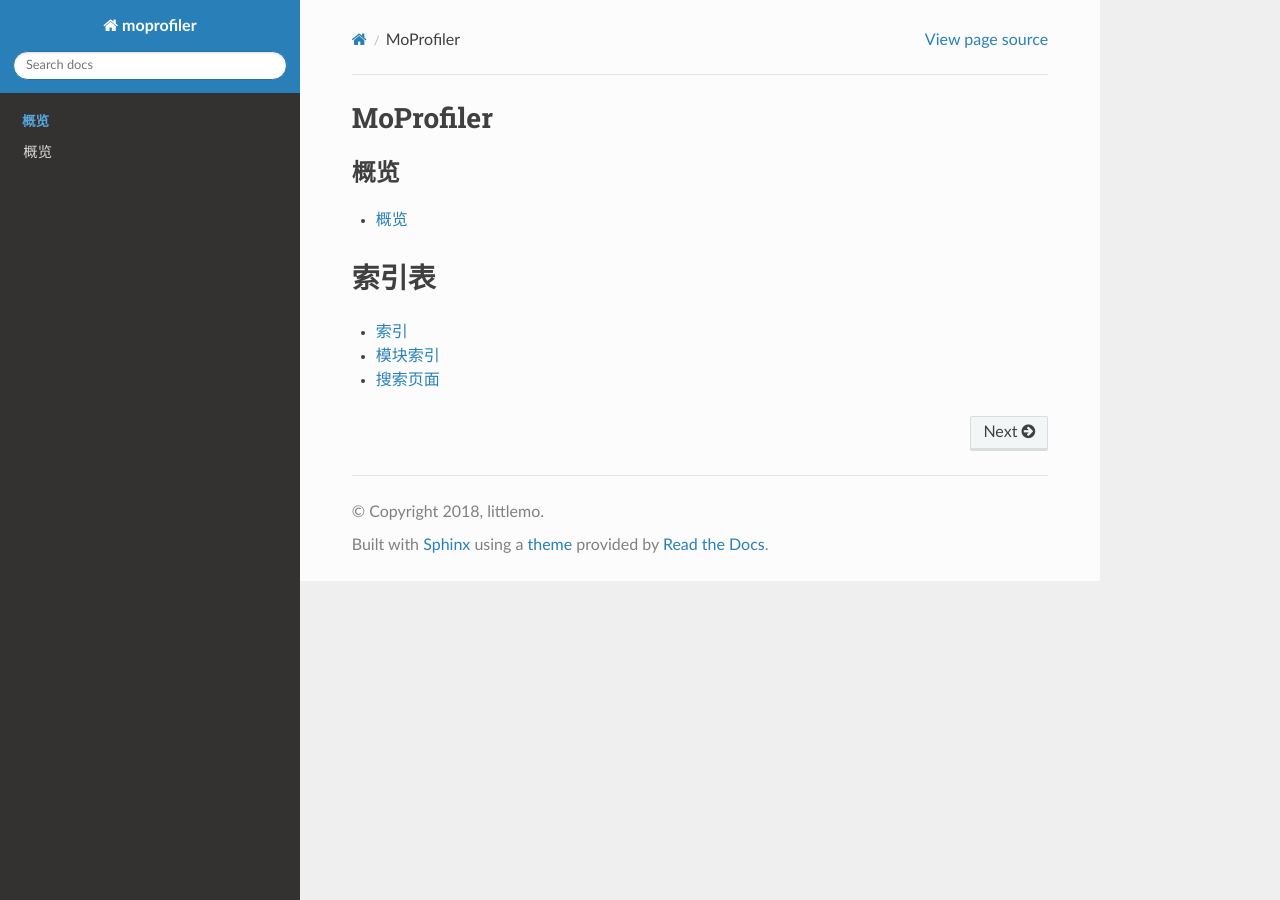
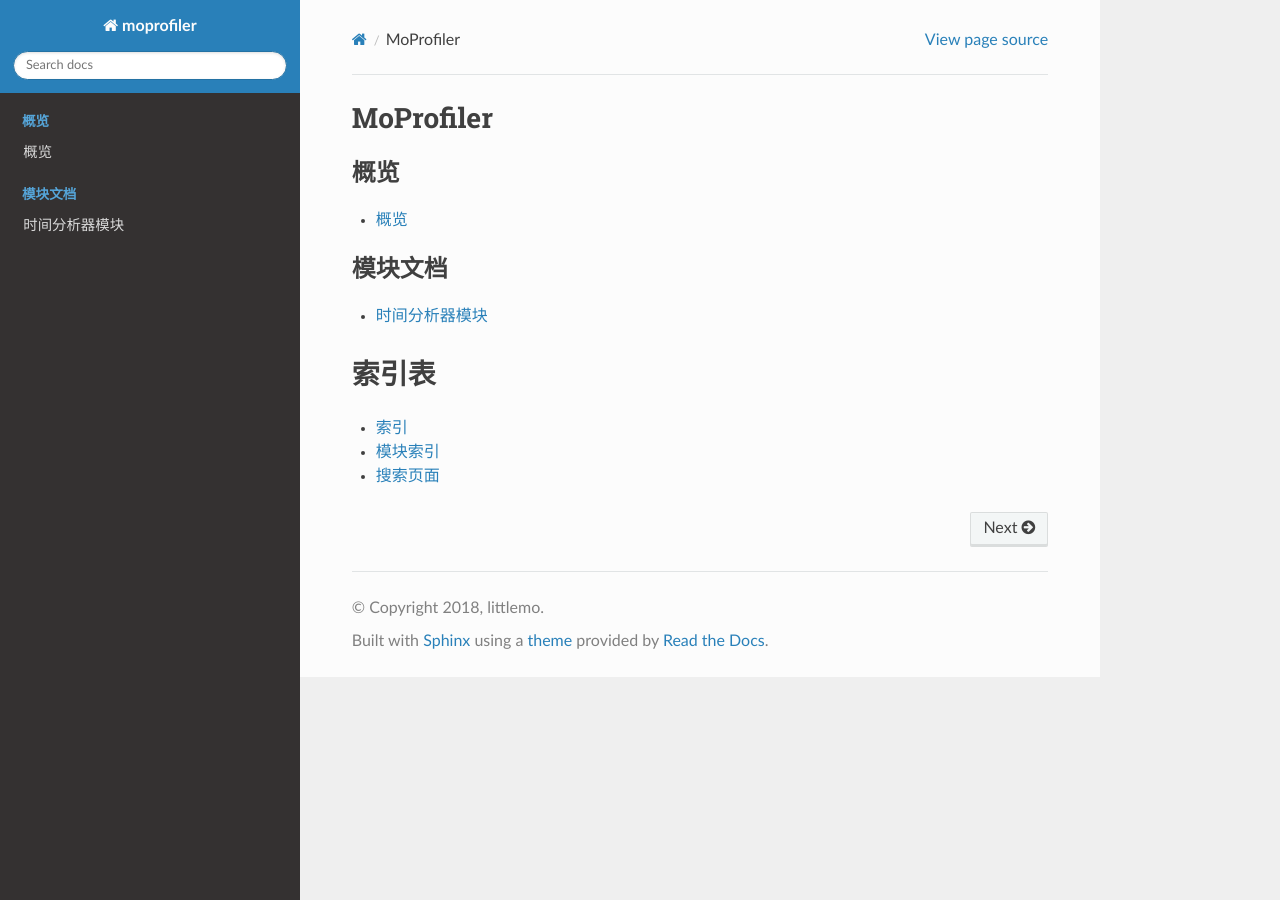
Before and after one commit to littlemo/moprofiler, a Sphinx documentation site: the page built from docs/source/index.rst, in a window 1280 px wide. Built offline with Sphinx 7.4.7 and the Read the Docs theme 2.0.0, drawn with Linux system fonts in a browser that asks for light colours; formulas are drawn with MathJax 3.

Commit message:
Feature: 添加时间分析器模块的说明文档，并注册到 index 中

```diff
--- a/docs/source/index.rst
+++ b/docs/source/index.rst
@@ -13,6 +13,12 @@ MoProfiler
    intro/overview
 
 
+.. toctree::
+   :caption: 模块文档
+
+   module/time
+
+
 索引表
 ======
 
--- /dev/null
+++ b/docs/source/module/time.rst
@@ -0,0 +1,7 @@
+.. _module-time:
+
+==============
+时间分析器模块
+==============
+
+.. automodule:: moprofiler.time
```
